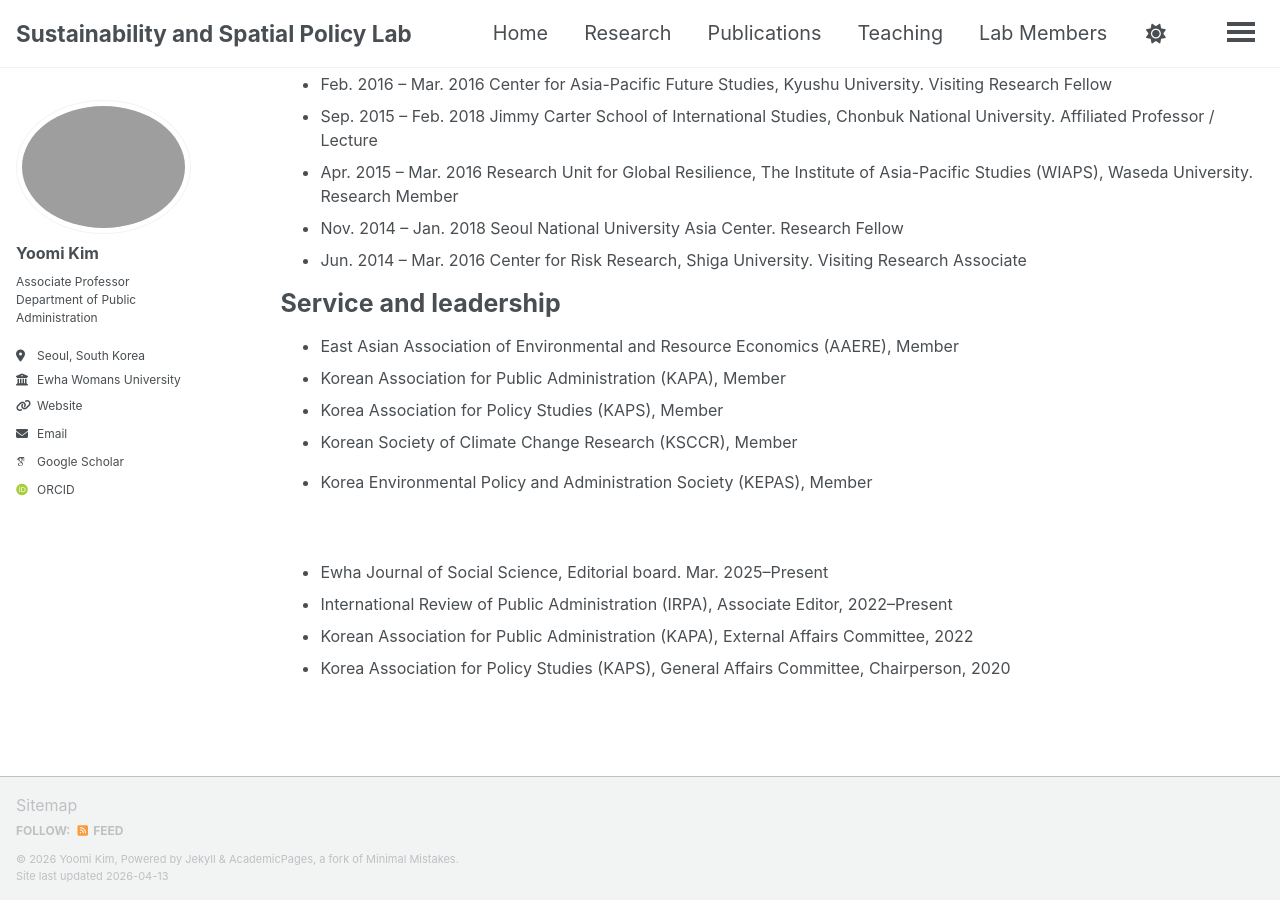
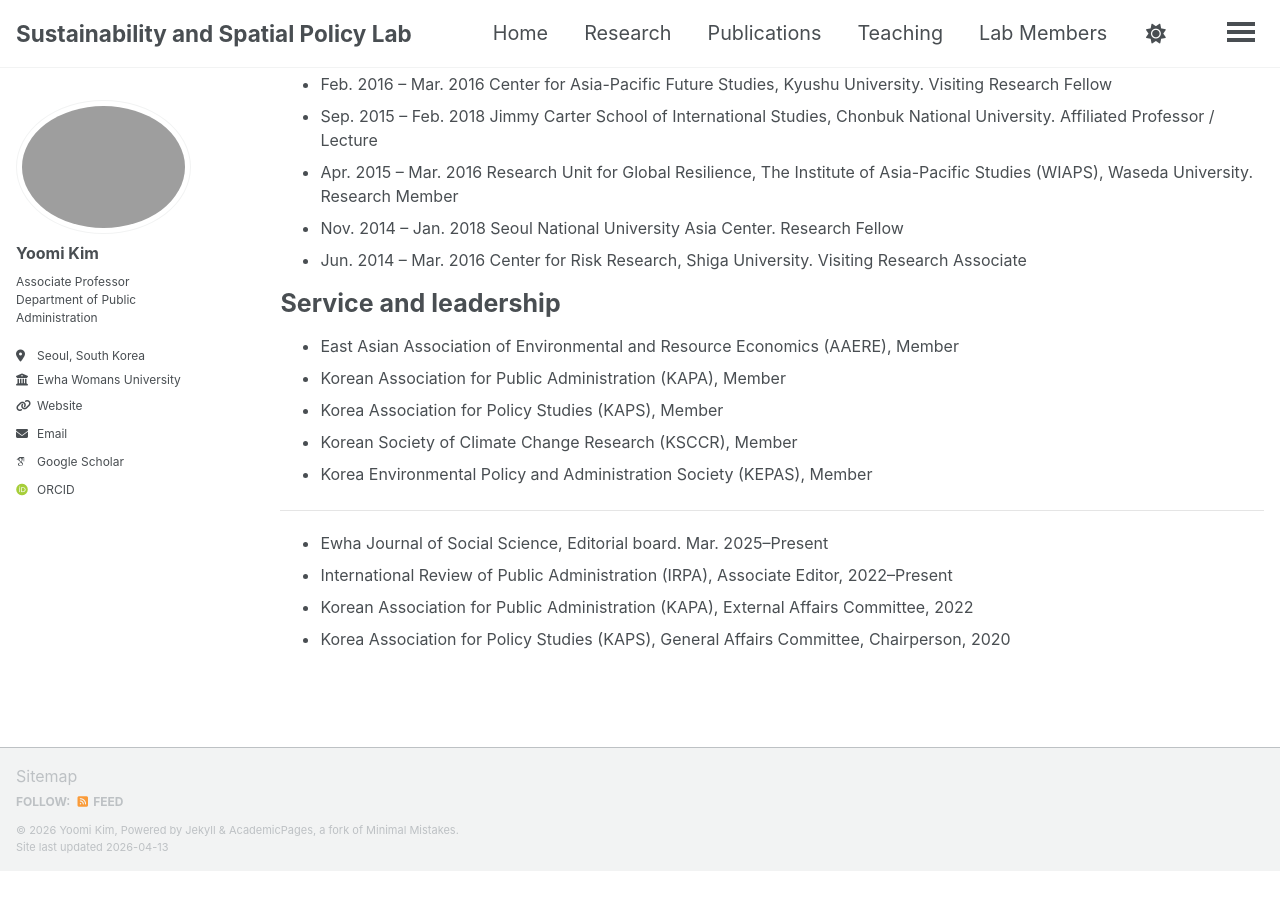
Before and after one commit to ymkim-ssplab/ymkim-ssplab.github.io, a Jekyll site: the page built from _pages/cv.md, in a window 1280 px wide and 900 px high, scrolled down 690 px. Built offline with Jekyll 4.4.1, drawn with Linux system fonts in a browser that asks for light colours; some web fonts are replaced; a script bundle is joined from its source files by our own code; library files that are not in the unit come from our copies; after the commit the page ends 1561 px from its top, so only the background shows below that.

Commit message:
Update cv.md

```diff
--- a/_pages/cv.md
+++ b/_pages/cv.md
@@ -51,7 +51,7 @@ Service and leadership
 * Korean Society of Climate Change Research (KSCCR), Member
 * Korea Environmental Policy and Administration Society (KEPAS), Member
 
-  <br>
+<div style="height: 1px; background: #e5e5e5; margin: 24px 0 20px 0;"></div>
 
 * Ewha Journal of Social Science, Editorial board. Mar. 2025–Present
 * International Review of Public Administration (IRPA), Associate Editor, 2022–Present
```
